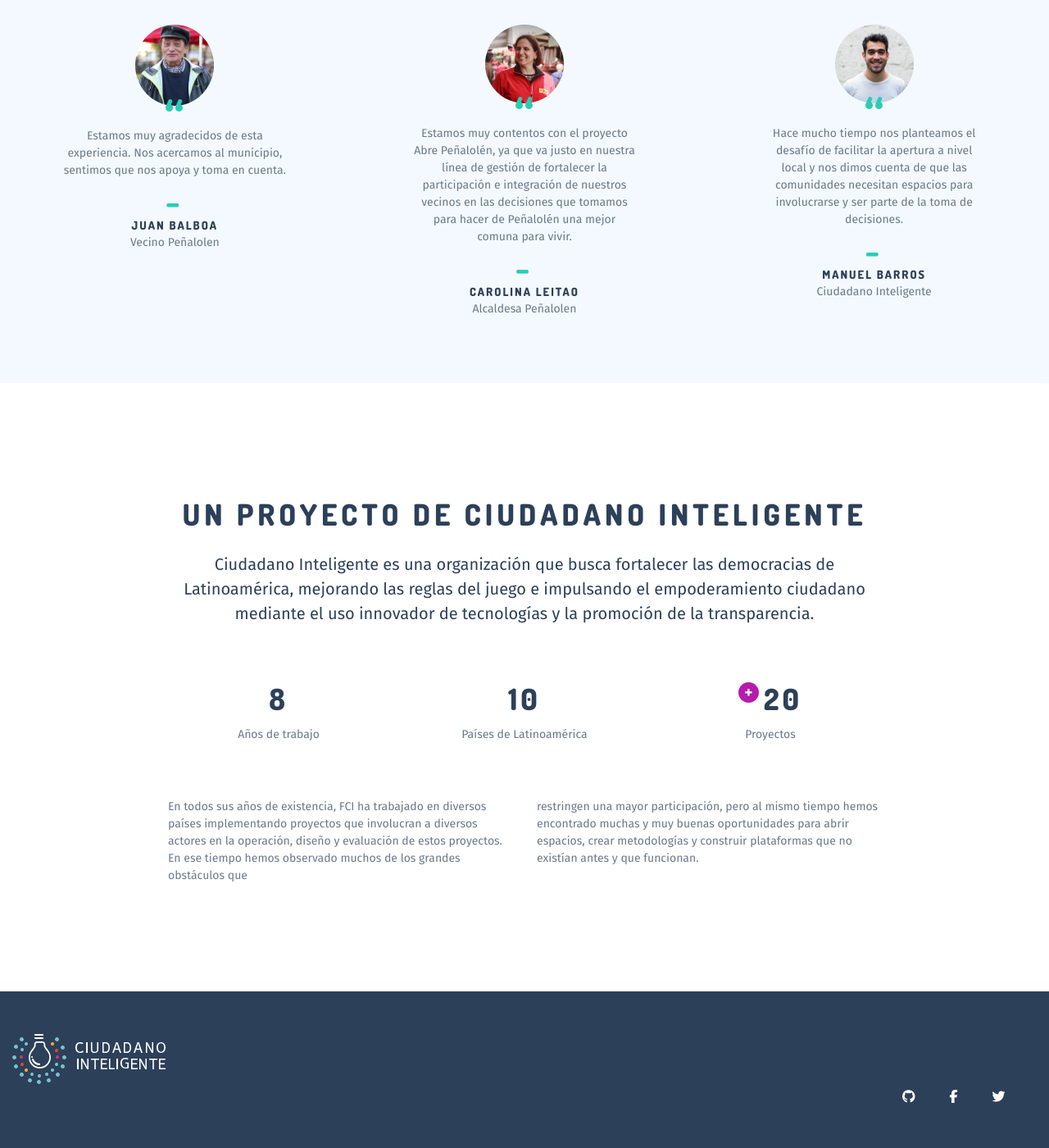
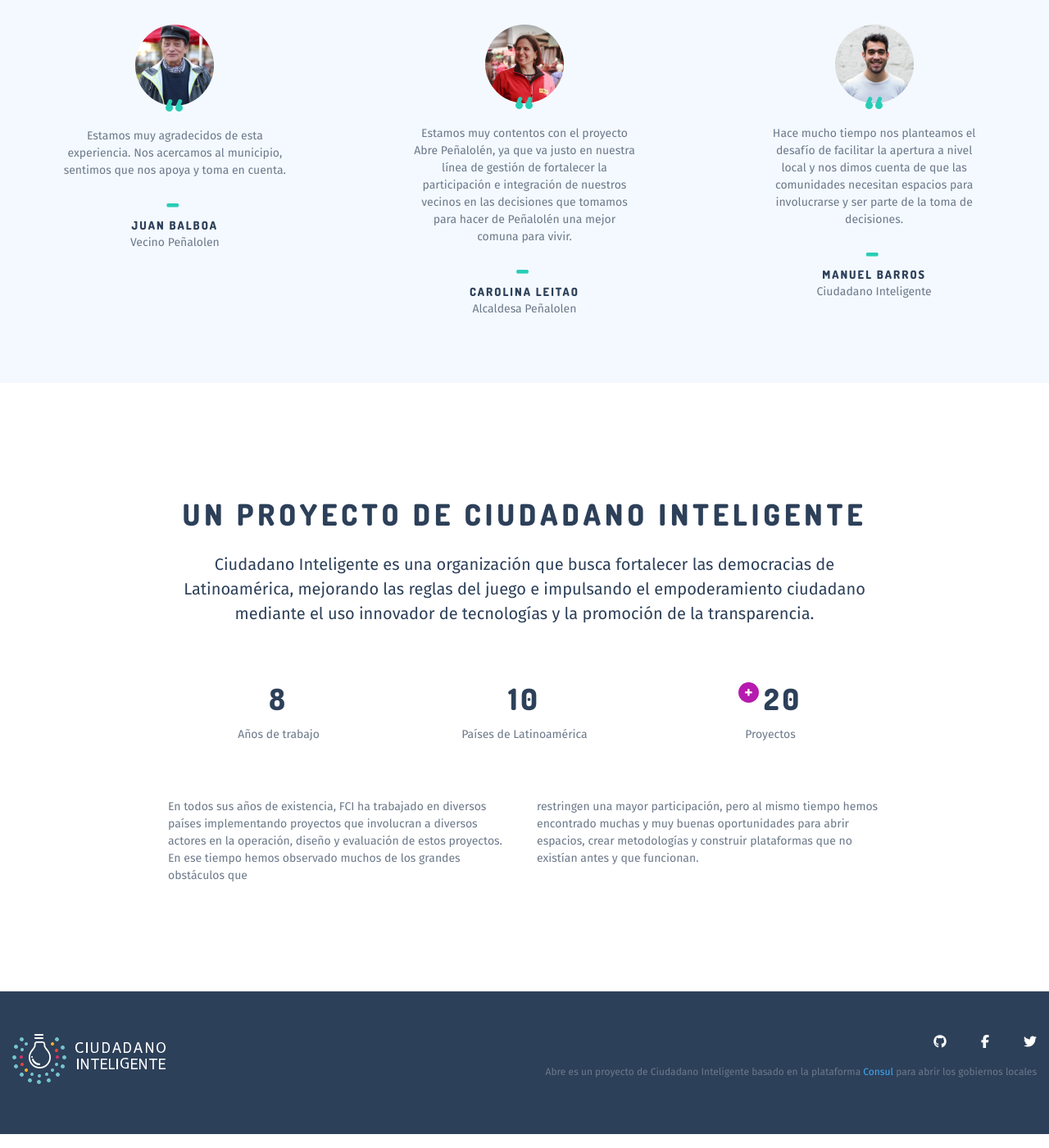
Before and after one commit to ciudadanointeligente/abre.tumunicipio, a Jekyll site: the page built from index.md, in a window 1280 px wide and 1400 px high, scrolled down 4739 px. Shown: the whole window at 82% size. Built offline with Jekyll 4.4.1, drawn with Linux system fonts in a browser that asks for light colours; nearby versions of some CDN libraries.

Commit message:
Link a consul en footer

```diff
--- a/_includes/footer.html
+++ b/_includes/footer.html
@@ -1,5 +1,6 @@
 <footer class="bg-gray-one container-fluid">
-
+  <div class="row">
+      <div class="col-6">
         <div class="padding">
           <a target="_blank" href="https://ciudadanointeligente.org">
             <svg xmlns="http://www.w3.org/2000/svg" width="187" height="61" viewBox="0 0 187 61">
@@ -17,16 +18,18 @@
                 <path fill="#FFF" d="M36.3 9h-5.588c-3.18 0-3.885 2.033-3.917 3.738v.795c0 1.691-1.138 3.112-2.457 4.759-.576.713-1.1 1.37-1.602 2.093h-.025l-.523.79C20.757 23.341 20 25.892 20 28.55c-.003 7.399 6.049 13.433 13.491 13.45h.008c7.442-.017 13.498-6.05 13.501-13.45 0-2.663-.755-5.213-2.183-7.375l-.534-.79h-.016c-.518-.748-1.058-1.422-1.583-2.076l-1.378 1.095c.565.705 1.153 1.438 1.687 2.239l.339.497h.011c1.242 1.879 1.893 4.08 1.893 6.41-.002 6.44-5.266 11.68-11.74 11.696-6.472-.016-11.735-5.256-11.732-11.696 0-2.33.656-4.531 1.898-6.41h.017l.331-.497c.539-.805 1.128-1.54 1.703-2.252 1.462-1.826 2.846-3.55 2.846-5.858v-.762c.027-1.471.61-2.017 2.153-2.017H36.3c1.543 0 2.127.546 2.15 1.996v.78c0 2.31 1.384 4.035 2.848 5.864l.008.01 1.366-1.11c-1.373-1.715-2.458-3.07-2.458-4.764v-.81C40.174 10.323 38.784 9 36.3 9m.88-5h-9.362C27.368 4 27 4.449 27 5 27 5.55 27.368 6 27.818 6h9.361c.453 0 .821-.45.821-1.001 0-.552-.368-.999-.82-.999m0-4h-9.362C27.368 0 27 .449 27 1 27 1.55 27.368 2 27.818 2h9.361C37.632 2 38 1.55 38 .998 38 .447 37.632 0 37.18 0"/>
               </g>
             </svg>
-
           </a>
-
-    <div class="text-right">
-      <a target="_blank" href="https://github.com/ciudadanointeligente/"> <i class="fa padding-sides white fa-github" aria-hidden="true"></i> </a>
-      <a target="_blank" href="https://www.facebook.com/ciudadanointeligente"> <i class="fa white fa-facebook" aria-hidden="true"></i> </a>
-      <a target="_blank" href="https://twitter.com/ciudadanoi"> <i class="fa padding-sides white fa-twitter" aria-hidden="true"></i> </a>
         </div>
-
       </div>
-
-
+      <div class="col-6">
+        <div class="padding">
+          <p class="text-right">
+            <a target="_blank" href="https://github.com/ciudadanointeligente/"> <i class="fa white fa-github" aria-hidden="true"></i> </a>
+            <a target="_blank" href="https://www.facebook.com/ciudadanointeligente"> <i class="fa padding-sides white fa-facebook" aria-hidden="true"></i> </a>
+            <a target="_blank" href="https://twitter.com/ciudadanoi"> <i class="fa  white fa-twitter" aria-hidden="true"></i> </a>
+          </p>
+          <p class="small-text text-right">Abre es un proyecto de Ciudadano Inteligente basado en la plataforma <a href="http://consulproject.org/es/index.html">Consul</a> para abrir los gobiernos locales</p>
+        </div>
+      </div>
+  </div>
 </footer>
--- a/assets/css/main.scss
+++ b/assets/css/main.scss
@@ -98,6 +98,10 @@ p {
 
 .small .fa-minus {
     vertical-align: bottom;
+}
+
+.small-text {
+  font-size: 12px;
 }
 
 hr {
```
Lines whose indentation alone changed are shown as unchanged.
